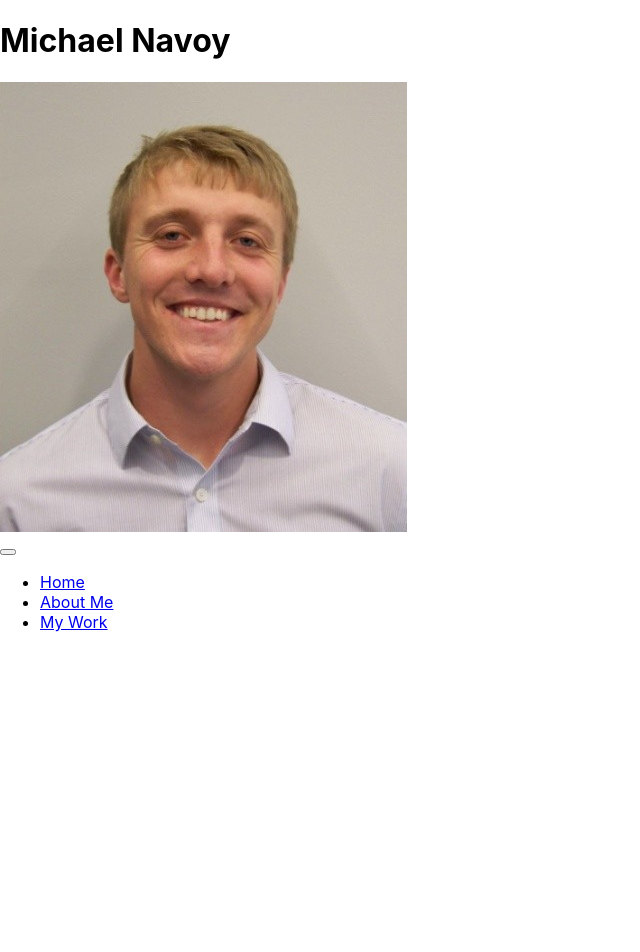
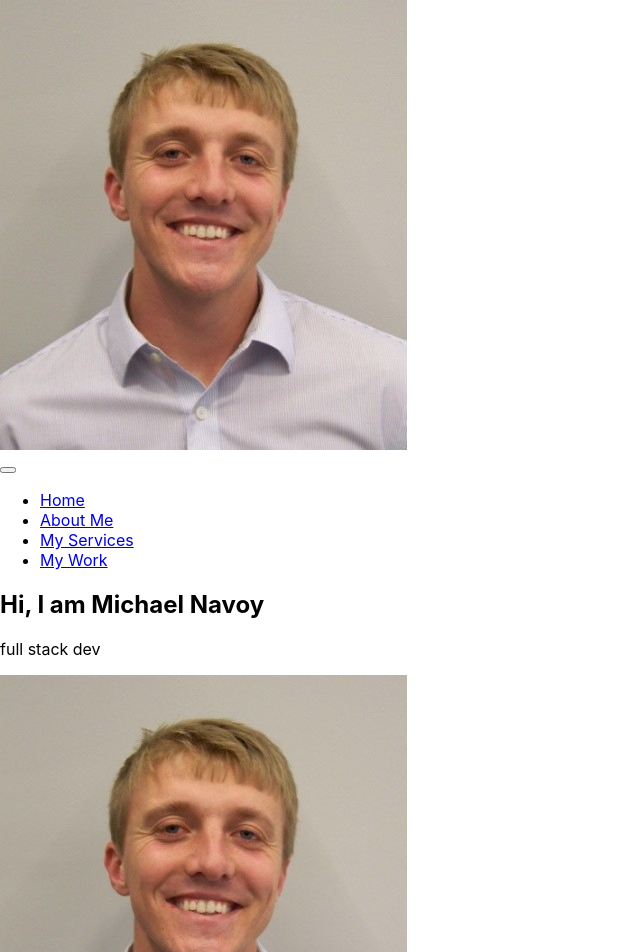
Before and after one commit to mnavoy4/Michael-Navoy-Portfolio-Site, a React (Create React App) app: page / in a window 1280 px wide. Shown: the top 952 px of the page, without its empty margins (0-640 px from the left). Before the commit the page ends 800 px from the top, so only its background shows below. Built offline with nearby package versions, Linux system fonts and the light colour scheme.

Commit message:
broke out intro component

```diff
--- a/src/App.js
+++ b/src/App.js
@@ -1,13 +1,14 @@
 import React from 'react';
 import './App.css';
 import { BrowserRouter, Route, Link } from 'react-router-dom';
+import IntroductionContainer from './Containers/IntroductionContainer';
+
 
 function App() {
   return (
     <BrowserRouter>
       <div className="App">
         <header>
-          <h1>Michael Navoy</h1>
           <div className='logo'>
             <img src={require('./assets/images/headshot.png')} alt=''/>
           </div>
@@ -20,7 +21,10 @@ function App() {
                 <Link to='/' className='nav-link'>Home</Link>
               </li>
               <li className='nav-item'>
-                <Link to='/about' className='nav-link'>About Me</Link>
+                <Link to='/' className='nav-link'>About Me</Link>
+              </li>
+              <li className='nav-item'>
+                <Link to='/about' className='nav-link'>My Services</Link>
               </li>
               <li className='nav-item'>
                 <Link to='/work' className='nav-link'>My Work</Link>
@@ -30,7 +34,7 @@ function App() {
         </header>
         <main className='main'>
           <div className='content'>
-
+            <IntroductionContainer/>
           </div>
         </main>
       </div>
--- /dev/null
+++ b/src/Components/Introduction.js
@@ -0,0 +1,13 @@
+import React from 'react';
+
+export default function Introduction() {
+  return (
+    <section className='intro' id='home'>
+      <h1 className='section-title section-title-intro'>
+        Hi, I am <strong>Michael Navoy</strong>
+      </h1>
+      <p className='section-subtitle'>full stack dev</p>
+      <img src={require('../assets/images/headshot.png')} alt='a picture of Michael Navoy smiling'/>
+    </section>
+  )
+};
--- /dev/null
+++ b/src/Containers/IntroductionContainer.js
@@ -0,0 +1,11 @@
+import React from 'react';
+import Introduction from '../Components/Introduction';
+
+
+export default function IntroductionContainer() {
+  return (
+    <div>
+      <Introduction/>
+    </div>
+  )
+}
```
